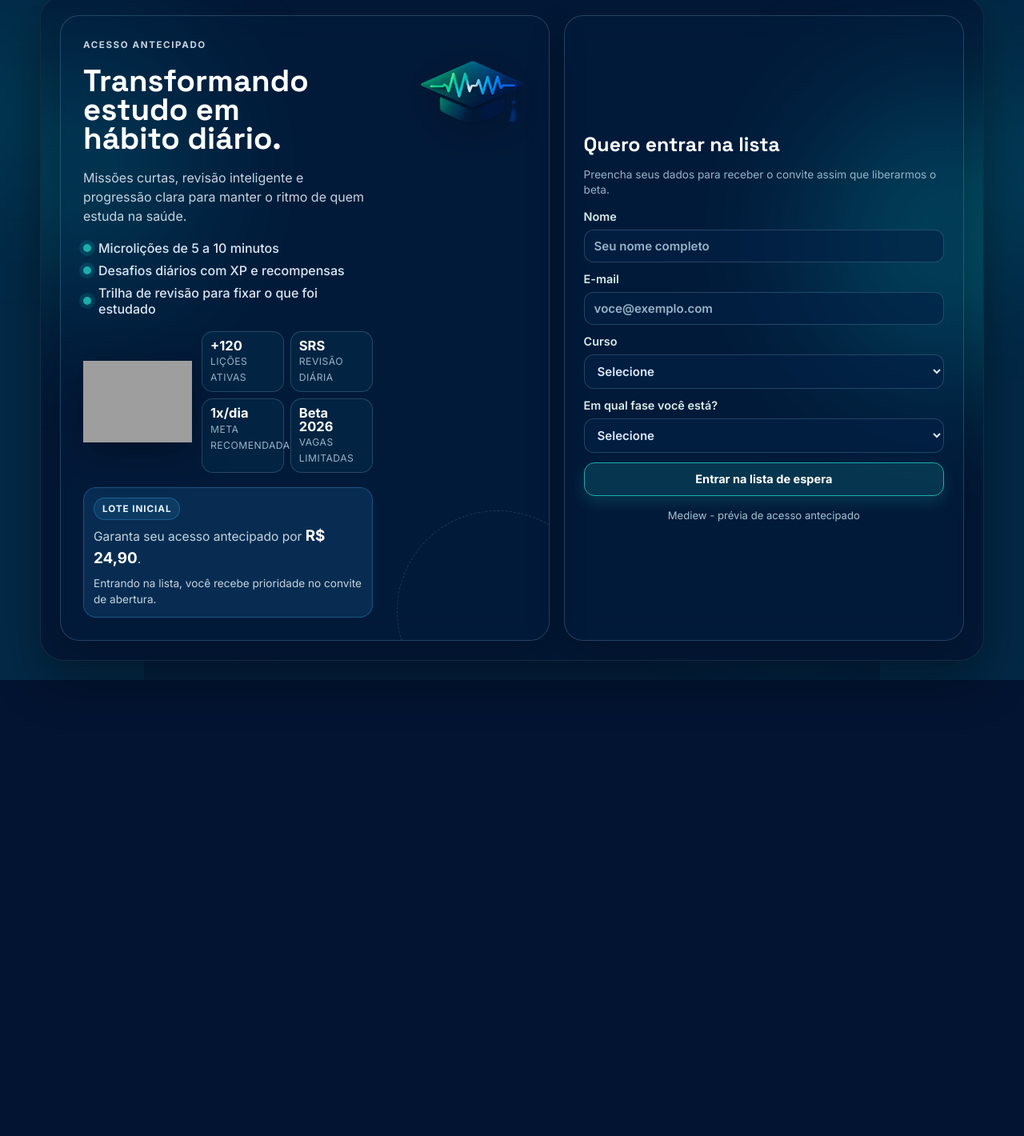
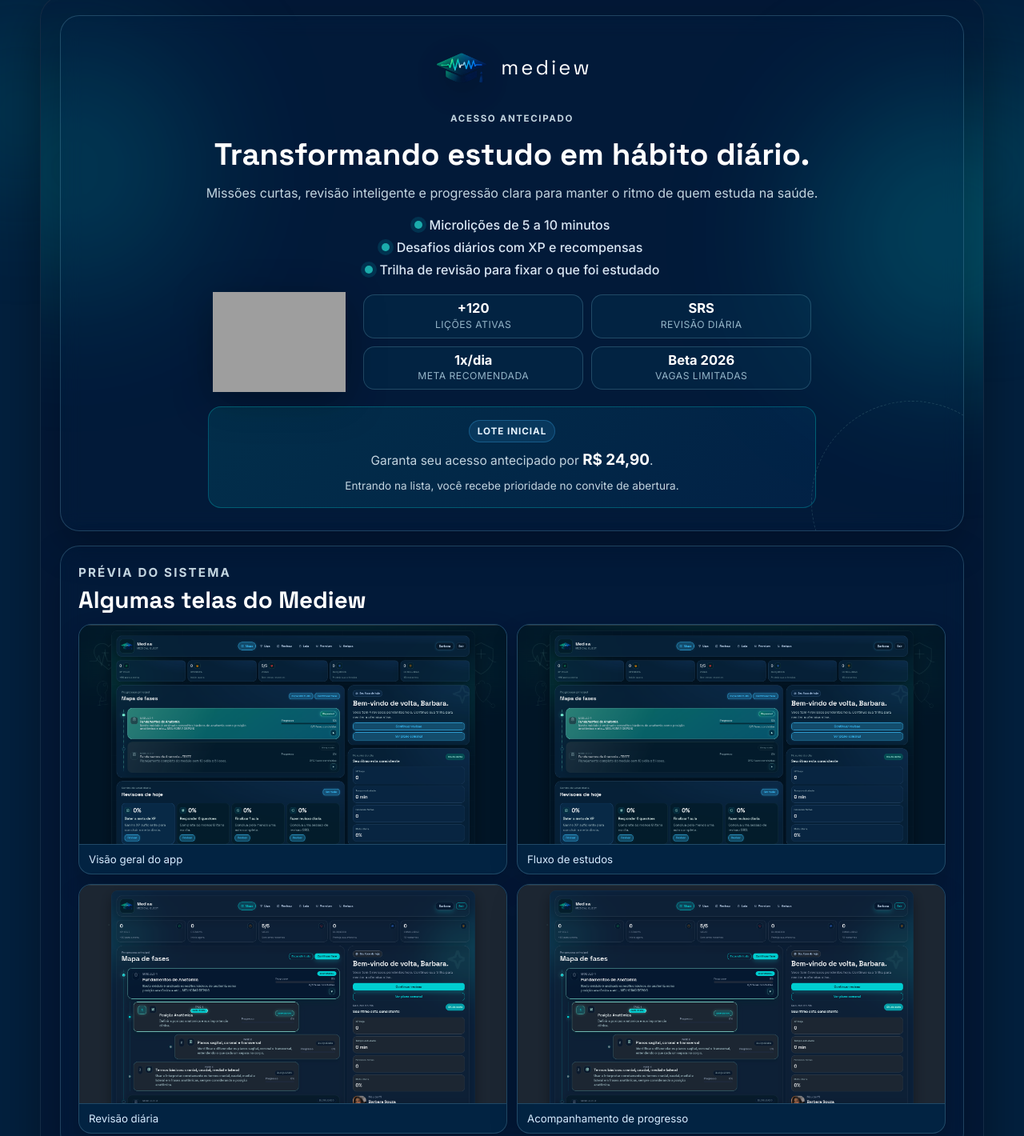
Before and after one commit to barbarasouzza/mediew.app, a plain HTML site: page index.html in a window 1280 px wide. Shown: the part 30-1450 px from the top of the page at 80% size. Before the commit the page ends 880 px from the top, so only its background shows below. Drawn offline with Linux system fonts and the light colour scheme; grey boxes are pictures that could not be loaded.

Commit message:
adicionado card para exibir telas do mediew

```diff
--- a/index.html
+++ b/index.html
@@ -97,23 +97,6 @@
       animation: blob-float 12s ease-in-out infinite;
     }
 
-    .mediew-bg__vignette {
-      position: absolute;
-      top: 0;
-      bottom: 0;
-      width: 180px;
-      z-index: 1;
-      background: var(--surface-2);
-    }
-
-    .mediew-bg__vignette--left {
-      left: 0;
-    }
-
-    .mediew-bg__vignette--right {
-      right: 0;
-    }
-
     .menu-shell {
       width: min(1180px, calc(100% - 32px));
       margin: 24px auto;
@@ -178,7 +161,7 @@
     }
 
     .page.login {
-      grid-template-columns: minmax(0, 1.1fr) minmax(320px, 0.9fr);
+      grid-template-columns: minmax(0, 1fr);
       align-items: start;
     }
 
@@ -208,20 +191,35 @@
       gap: 18px;
       align-content: start;
       min-height: 360px;
-      padding-right: 220px;
+      text-align: center;
+    }
+
+    .hero-brand {
+      display: inline-flex;
+      align-items: center;
+      gap: 12px;
+      width: fit-content;
+      justify-self: center;
     }
 
     .hero-logo {
-      position: absolute;
-      top: 18px;
-      right: 18px;
-      width: clamp(120px, 12vw, 170px);
+      width: clamp(56px, 6vw, 74px);
       height: auto;
       object-fit: contain;
       filter: drop-shadow(0 10px 20px rgba(0, 0, 0, 0.26));
       opacity: 0.96;
       pointer-events: none;
       user-select: none;
+    }
+
+    .hero-brand__name {
+      font-family: var(--font-display);
+      font-size: clamp(1.4rem, 2vw, 1.8rem);
+      font-weight: 400;
+      line-height: 1;
+      letter-spacing: 0.12em;
+      text-transform: lowercase;
+      color: #ffffff;
     }
 
     .hero::after {
@@ -242,12 +240,12 @@
       font-size: clamp(2rem, 3vw, 2.7rem);
       line-height: 0.94;
       color: #ffffff;
-      max-width: 12ch;
+      margin-inline: auto;
     }
 
     .hero p {
       margin: 0;
-      max-width: 56ch;
+      margin-inline: auto;
       color: #c3d5e0;
       line-height: 1.5;
     }
@@ -258,12 +256,16 @@
       list-style: none;
       display: grid;
       gap: 8px;
+      justify-items: center;
+      max-width: 64ch;
+      margin-inline: auto;
     }
 
     .hero-highlights li {
       display: flex;
       align-items: center;
       gap: 9px;
+      justify-content: center;
       font-weight: 500;
       color: #dae7f4;
     }
@@ -280,29 +282,33 @@
 
     .hero-visual {
       display: flex;
-      flex-wrap: wrap;
       align-items: center;
-      gap: 12px;
+      justify-content: center;
+      gap: 22px;
+      width: min(100%, 760px);
+      margin-inline: auto;
       margin-top: auto;
     }
 
     .hero-mascot {
-      width: clamp(100px, 11vw, 136px);
+      width: clamp(138px, 13vw, 176px);
       height: auto;
       object-fit: contain;
       filter: drop-shadow(0 12px 24px rgba(0, 0, 0, 0.32));
+      flex: 0 0 auto;
     }
 
     .hero-kpis {
-      flex: 1;
-      min-width: 180px;
+      flex: 1 1 0;
+      min-width: 0;
+      max-width: 560px;
       display: grid;
       grid-template-columns: repeat(2, minmax(0, 1fr));
-      gap: 8px;
+      gap: 10px;
     }
 
     .hero-kpi {
-      padding: 9px 10px;
+      padding: 8px 10px;
       border-radius: 14px;
       border: 1px solid var(--card-border);
       background: var(--surface-2);
@@ -323,12 +329,18 @@
     }
 
     .launch-box {
+      display: grid;
+      gap: 8px;
+      justify-items: center;
+      text-align: center;
+      padding: 16px 20px;
+      width: min(100%, 760px);
+      margin-inline: auto;
       border-radius: 16px;
-      border: 1px solid var(--info-border);
-      background: var(--info-surface);
-      padding: 12px;
-      display: grid;
-      gap: 6px;
+      border: 1px solid rgba(0, 220, 220, 0.28);
+      background: linear-gradient(135deg, rgba(0, 212, 212, 0.11), rgba(0, 100, 180, 0.1));
+      position: relative;
+      overflow: hidden;
     }
 
     .pill {
@@ -345,6 +357,7 @@
       color: #e8f5ff;
       border: 1px solid var(--info-border);
       background: var(--info-surface);
+      justify-self: center;
     }
 
     .launch-price {
@@ -487,26 +500,97 @@
       color: #9ec4d4;
     }
 
+    .screens-card {
+      display: grid;
+      gap: 14px;
+      padding: 22px;
+    }
+
+    .screens-head {
+      display: grid;
+      gap: 8px;
+      max-width: 72ch;
+    }
+
+    .screens-head h2 {
+      margin: 0;
+      font-family: var(--font-display);
+      font-size: clamp(1.4rem, 2.3vw, 1.9rem);
+      line-height: 1.06;
+      color: #ffffff;
+    }
+
+    .screens-head p {
+      margin: 0;
+      color: #c3d5e0;
+      line-height: 1.45;
+      font-size: 0.95rem;
+    }
+
+    .screens-grid {
+      display: grid;
+      grid-template-columns: repeat(2, minmax(0, 1fr));
+      gap: 12px;
+    }
+
+    .screen-shot {
+      margin: 0;
+      border: 1px solid var(--card-border);
+      border-radius: 16px;
+      overflow: hidden;
+      background: var(--surface-2);
+      box-shadow: 0 16px 34px rgba(0, 0, 0, 0.2);
+    }
+
+    .screen-shot img {
+      width: 100%;
+      height: auto;
+      display: block;
+    }
+
+    .screen-shot figcaption {
+      padding: 10px 12px;
+      font-size: 0.83rem;
+      color: #d7ecff;
+      border-top: 1px solid var(--card-border);
+    }
+
     @media (max-width: 920px) {
       .page.login {
         grid-template-columns: minmax(0, 1fr);
       }
 
-      .hero {
-        padding-right: 28px;
+      .hero-logo {
+        width: clamp(48px, 13vw, 62px);
       }
 
-      .hero-logo {
-        position: static;
-        width: clamp(108px, 28vw, 142px);
+      .hero-brand {
+        gap: 8px;
+      }
+
+      .hero-brand__name {
+        font-size: clamp(1.2rem, 4.5vw, 1.5rem);
       }
 
       .hero-kpis {
         grid-template-columns: minmax(0, 1fr);
       }
 
+      .hero-visual {
+        flex-direction: column;
+      }
+
+      .hero-kpis {
+        width: 100%;
+        max-width: none;
+      }
+
       .menu-shell-content {
         padding: 18px;
+      }
+
+      .screens-grid {
+        grid-template-columns: minmax(0, 1fr);
       }
     }
 
@@ -529,6 +613,10 @@
       }
 
       .form-card {
+        padding: 14px;
+      }
+
+      .screens-card {
         padding: 14px;
       }
     }
@@ -563,8 +651,6 @@
       <div class="mediew-bg__blob" style="right:-80px;top:130px;width:260px;height:260px;background:rgba(0,206,209,.16)"></div>
       <div class="mediew-bg__blob" style="left:18%;bottom:120px;width:180px;height:180px;background:rgba(0,206,209,.08)"></div>
       <div class="mediew-bg__blob" style="right:14%;bottom:40px;width:220px;height:220px;background:rgba(0,206,209,.1)"></div>
-      <div class="mediew-bg__vignette mediew-bg__vignette--left"></div>
-      <div class="mediew-bg__vignette mediew-bg__vignette--right"></div>
     </div>
 
     <section class="menu-shell app-shell">
@@ -577,7 +663,10 @@
       <div class="menu-shell-content app-shell-content">
         <div class="page login auth">
           <section class="card hero">
-            <img class="hero-logo" src="./logoMediew.png" alt="Logo da Mediew" />
+            <div class="hero-brand" aria-label="Mediew">
+              <img class="hero-logo" src="./logoMediew.png" alt="" aria-hidden="true" />
+              <span class="hero-brand__name">mediew</span>
+            </div>
             <p class="eyebrow">Acesso antecipado</p>
             <h1>Transformando estudo em hábito diário.</h1>
             <p>
@@ -617,6 +706,32 @@
               <span class="pill">Lote inicial</span>
               <p class="launch-price">Garanta seu acesso antecipado por <strong>R$ 24,90</strong>.</p>
               <p class="helper">Entrando na lista, você recebe prioridade no convite de abertura.</p>
+            </div>
+          </section>
+
+          <section class="card screens-card" aria-labelledby="screens-title">
+            <div class="screens-head">
+              <p class="eyebrow">Prévia do sistema</p>
+              <h2 id="screens-title">Algumas telas do Mediew</h2>
+            </div>
+
+            <div class="screens-grid">
+              <figure class="screen-shot">
+                <img src="./mediew.png" alt="Tela do sistema Mediew 1" loading="lazy" />
+                <figcaption>Visão geral do app</figcaption>
+              </figure>
+              <figure class="screen-shot">
+                <img src="./mediew2.png" alt="Tela do sistema Mediew 2" loading="lazy" />
+                <figcaption>Fluxo de estudos</figcaption>
+              </figure>
+              <figure class="screen-shot">
+                <img src="./mediew3.png" alt="Tela do sistema Mediew 3" loading="lazy" />
+                <figcaption>Revisão diária</figcaption>
+              </figure>
+              <figure class="screen-shot">
+                <img src="./mediew4.png" alt="Tela do sistema Mediew 4" loading="lazy" />
+                <figcaption>Acompanhamento de progresso</figcaption>
+              </figure>
             </div>
           </section>
 
```
Also changed, not shown: mediew.png (added), mediew2.png (added), mediew3.png (added), mediew4.png (added).
